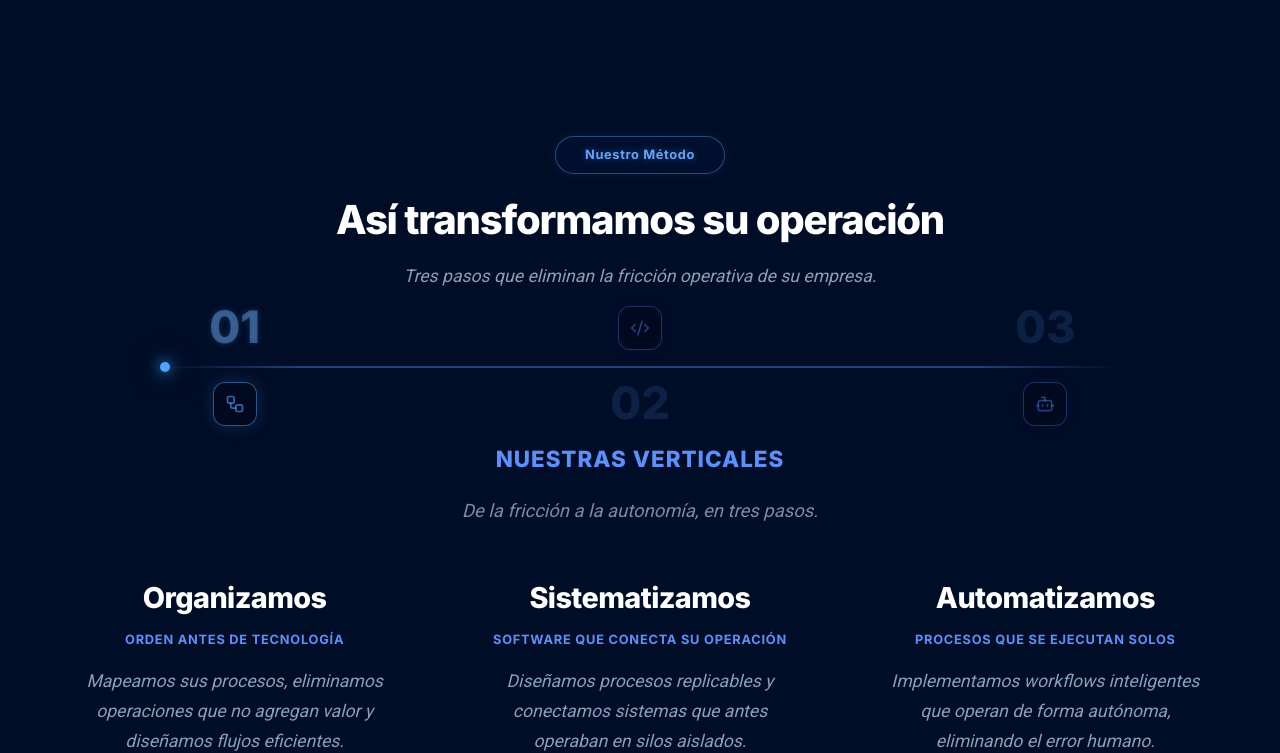
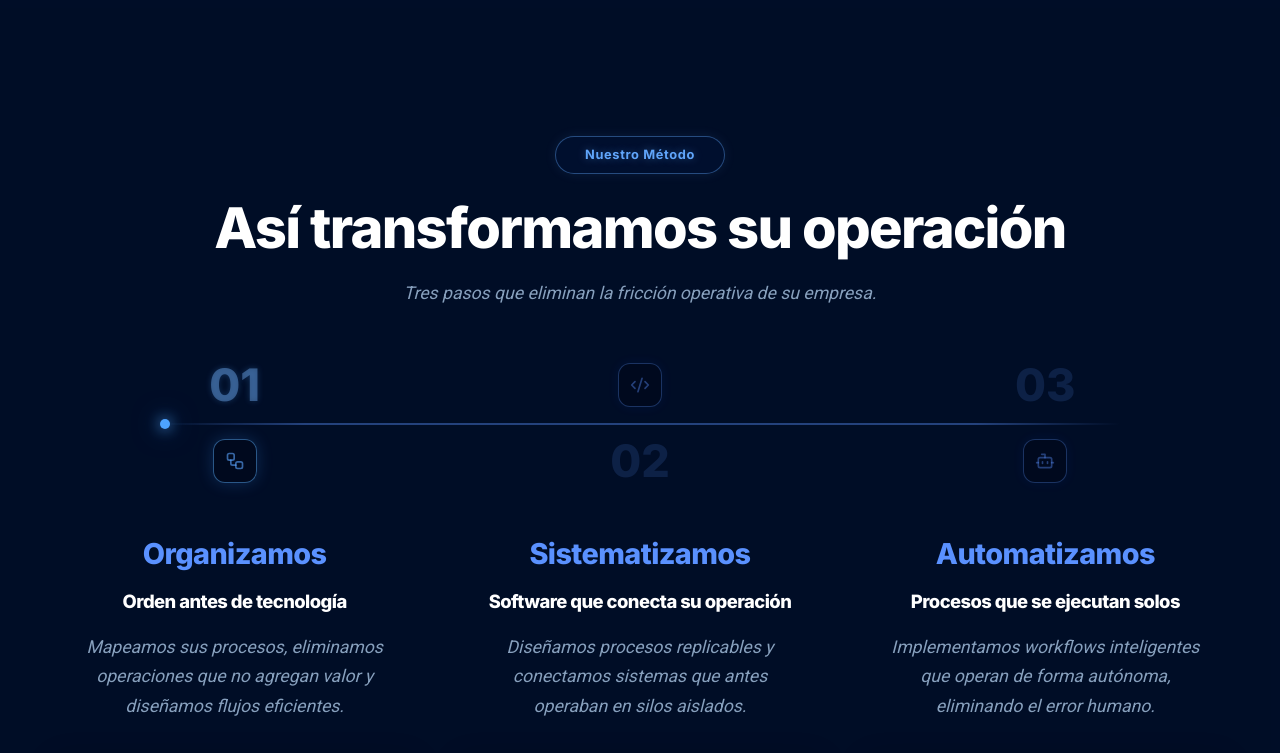
Before and after one commit to LuisRojas0923/Landing-Page-SOLID, a React (Vite) app: page / in a window 1280 px wide. Shown: the part 900-1653 px from the top of the page. Built offline with nearby package versions, Linux system fonts and the light colour scheme.

Commit message:
Refinamiento de UI en Nuestro Método: actualización de tipografía, escala visual y equilibrio de espaciado

```diff
--- a/src/pages/Home.css
+++ b/src/pages/Home.css
@@ -449,7 +449,7 @@
     flex-direction: column;
     align-items: center;
     gap: 32px;
-    margin-bottom: 2.5rem;
+    margin-bottom: 1.5rem;
     height: 120px;
     justify-content: center;
 }
@@ -669,8 +669,8 @@
     font-size: 1.8rem;
     font-weight: 900;
     margin-bottom: 0.6rem;
-    color: #fff;
-    margin-top: 6.8rem; /* Make significantly more room for the absolute subtitle on Desktop */
+    color: var(--deep-navy-800);
+    margin-top: 1.5rem; /* Reduced from 2rem to balance the layout */
 }
 
 @media (max-width: 1024px) {
@@ -1096,17 +1096,17 @@ ul.window-inner-list {
 }
 
 .vertical-tagline {
-    font-size: 0.8rem;
-    font-weight: 700;
-    color: var(--deep-navy-800);
-    text-transform: uppercase;
-    letter-spacing: 0.06em;
+    font-size: 1.15rem;
+    font-weight: 800;
+    color: #fff;
+    text-transform: none;
+    letter-spacing: -0.03em;
     margin-bottom: 1rem;
 }
 
 /* Compensate spacing when there is no method-title above the tagline */
 .method-stepper + .vertical-tagline {
-    margin-top: 6.3rem;
+    margin-top: 2rem;
 }
 
 @media (max-width: 1024px) {
--- a/src/pages/Home.jsx
+++ b/src/pages/Home.jsx
@@ -209,10 +209,10 @@ const Home = () => {
 
             <section id="demo" style={{ padding: '8rem 2rem', background: 'rgba(0, 13, 39, 0.4)' }}>
                 <div style={{ maxWidth: '1200px', margin: '0 auto' }}>
-                    <div style={{ textAlign: 'center', marginBottom: '1rem' }}>
+                    <div style={{ textAlign: 'center', marginBottom: '3.5rem' }}>
                         <div className="luxe-badge" style={{ marginBottom: '1.5rem' }}>Nuestro Método</div>
                         <h2 style={{
-                            fontSize: '2.5rem',
+                            fontSize: '3.5rem',
                             fontWeight: '800',
                             lineHeight: '1.1',
                             marginBottom: '1.2rem',
@@ -228,11 +228,6 @@ const Home = () => {
                     <div className="method-pipeline-container">
                         <div className="method-pipeline-track">
                             <div className="pipeline-particle" />
-                        </div>
-
-                        <div className="pipeline-global-subtitle">
-                            <span style={{ color: 'var(--deep-navy-800)', display: 'block', fontSize: '1.4rem', fontWeight: '800', textTransform: 'uppercase', letterSpacing: '1px' }}>Nuestras Verticales</span>
-                            <span style={{ color: 'rgba(180, 210, 240, 0.65)', display: 'block', marginTop: '1.2rem', fontSize: '1.15rem', fontFamily: "'Roboto', sans-serif", fontStyle: 'italic' }}>De la fricción a la autonomía, en tres pasos.</span>
                         </div>
 
                         <div className="method-grid">
```
